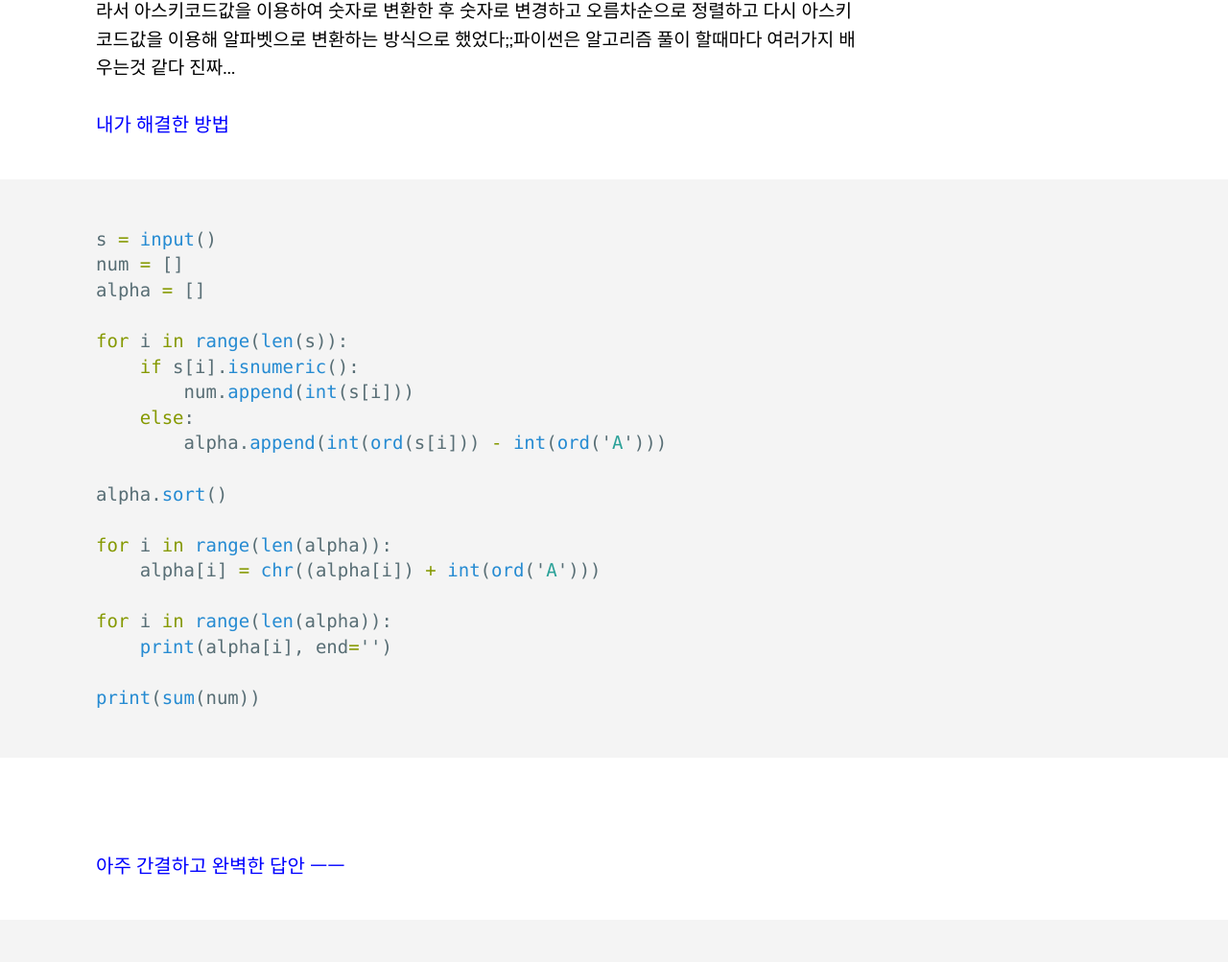
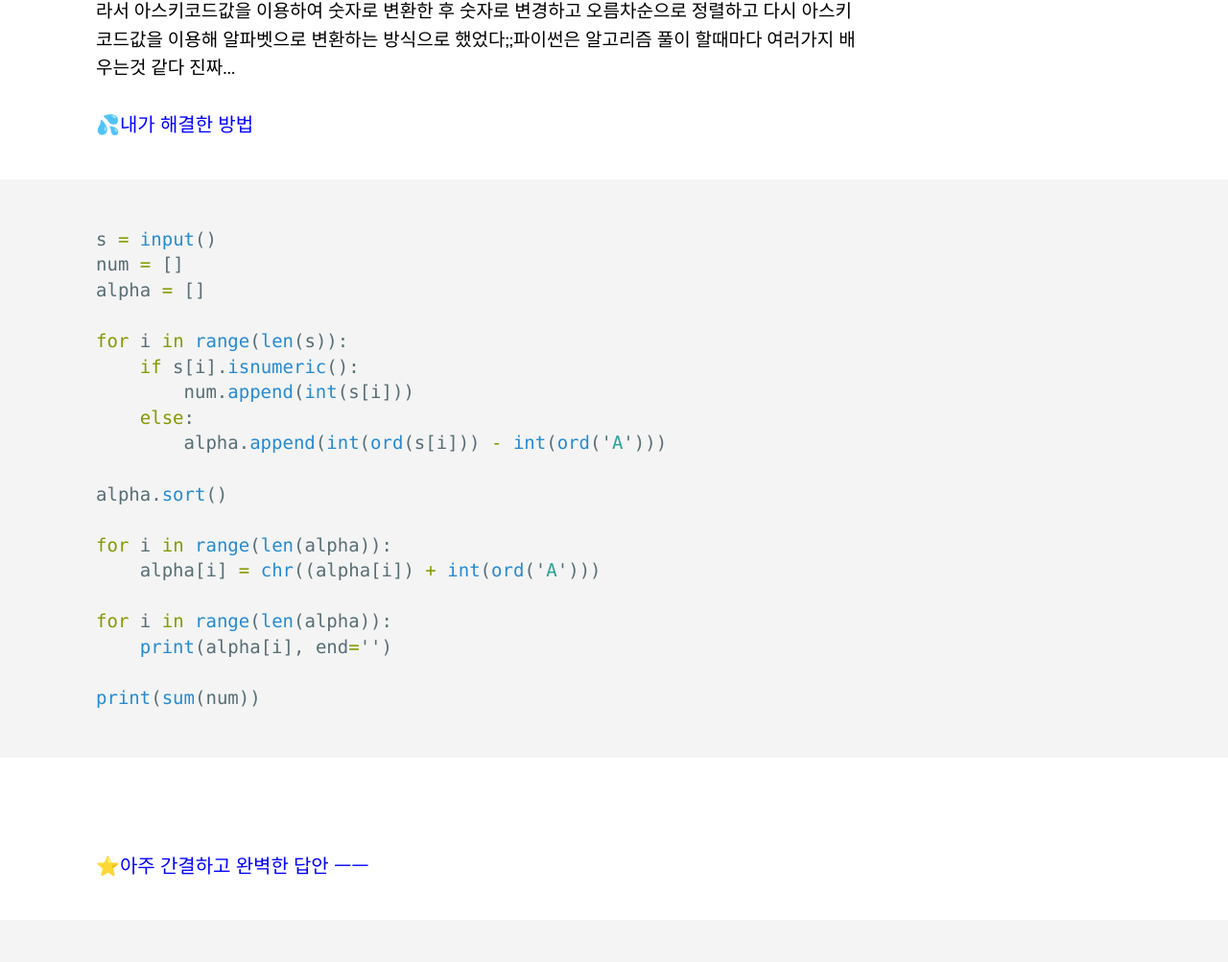
Before and after one commit to piemonte93/piemonte93.github.io, a Jekyll site: the page built from _posts/2021-01-26-algo-post4.markdown, in a window 1280 px wide. Shown: the part 601-1604 px from the top of the page at 96% size. Built offline with Jekyll 4.4.1, drawn with Linux system fonts in a browser that asks for light colours.

Commit message:
Update 2021-01-26-algo-post4.markdown

````diff
--- a/_posts/2021-01-26-algo-post4.markdown
+++ b/_posts/2021-01-26-algo-post4.markdown
@@ -7,7 +7,7 @@ categories: Algorithm Python
 ---
 
 기본적인 문자열 구현문제이다. 알파벳과 숫자를 무작위로 입력받으면 알파벳은 오름차순, 숫자는 제일 마지막에 합으로 출력하는 문제이다. python에서는 알파벳도 sort()를 이용해 정렬이 가능하나 이를 몰라서 아스키코드값을 이용하여 숫자로 변환한 후 숫자로 변경하고 오름차순으로 정렬하고 다시 아스키코드값을 이용해 알파벳으로 변환하는 방식으로 했었다;;파이썬은 알고리즘 풀이 할때마다 여러가지 배우는것 같다 진짜...<br><br>
-<span style="color:blue; font-size: 20px">내가 해결한 방법</span>
+<span style="color:blue; font-size: 20px">💦내가 해결한 방법</span>
 
 ```python
 s = input()
@@ -32,7 +32,7 @@ print(sum(num))
 ```
 
 <br><br>
-<span style="color:blue; font-size: 20px">아주 간결하고 완벽한 답안 ㅡㅡ</span>
+<span style="color:blue; font-size: 20px">⭐️아주 간결하고 완벽한 답안 ㅡㅡ</span>
 
 ```python
 data = input()
````
